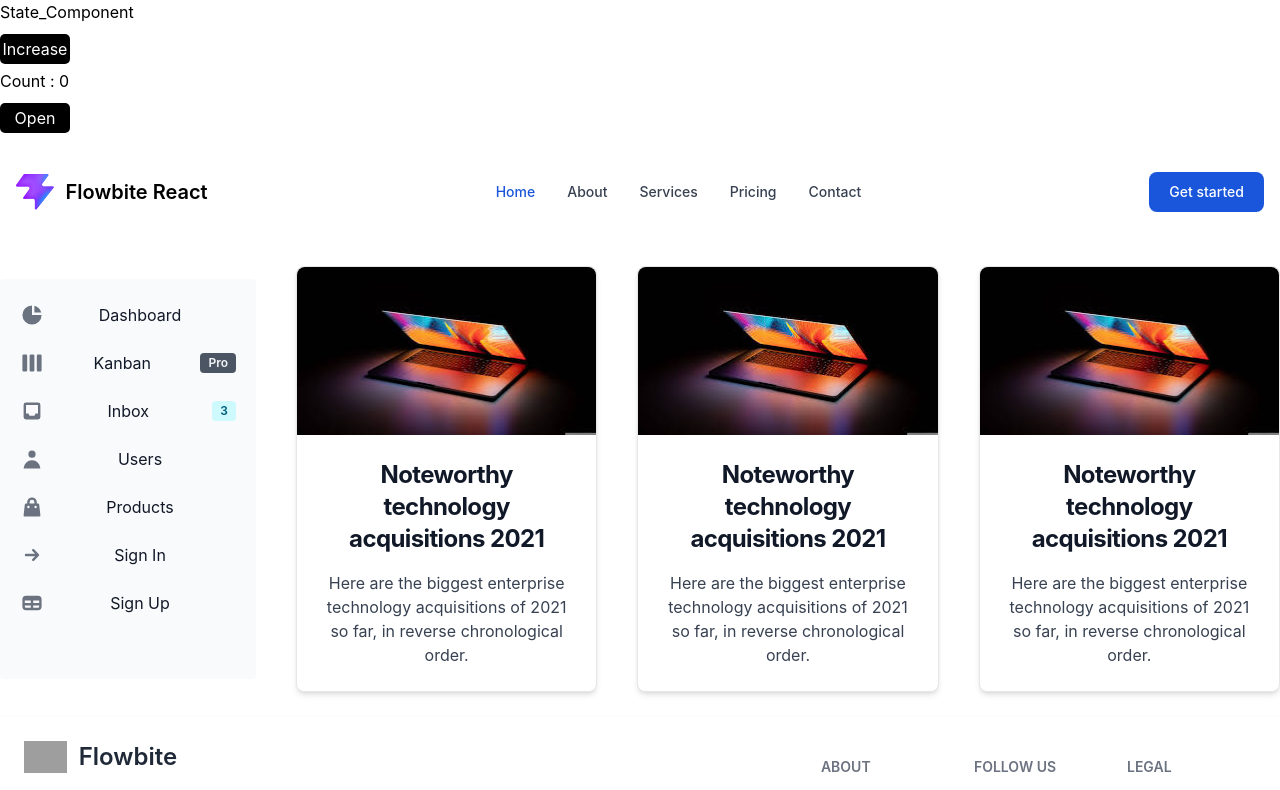
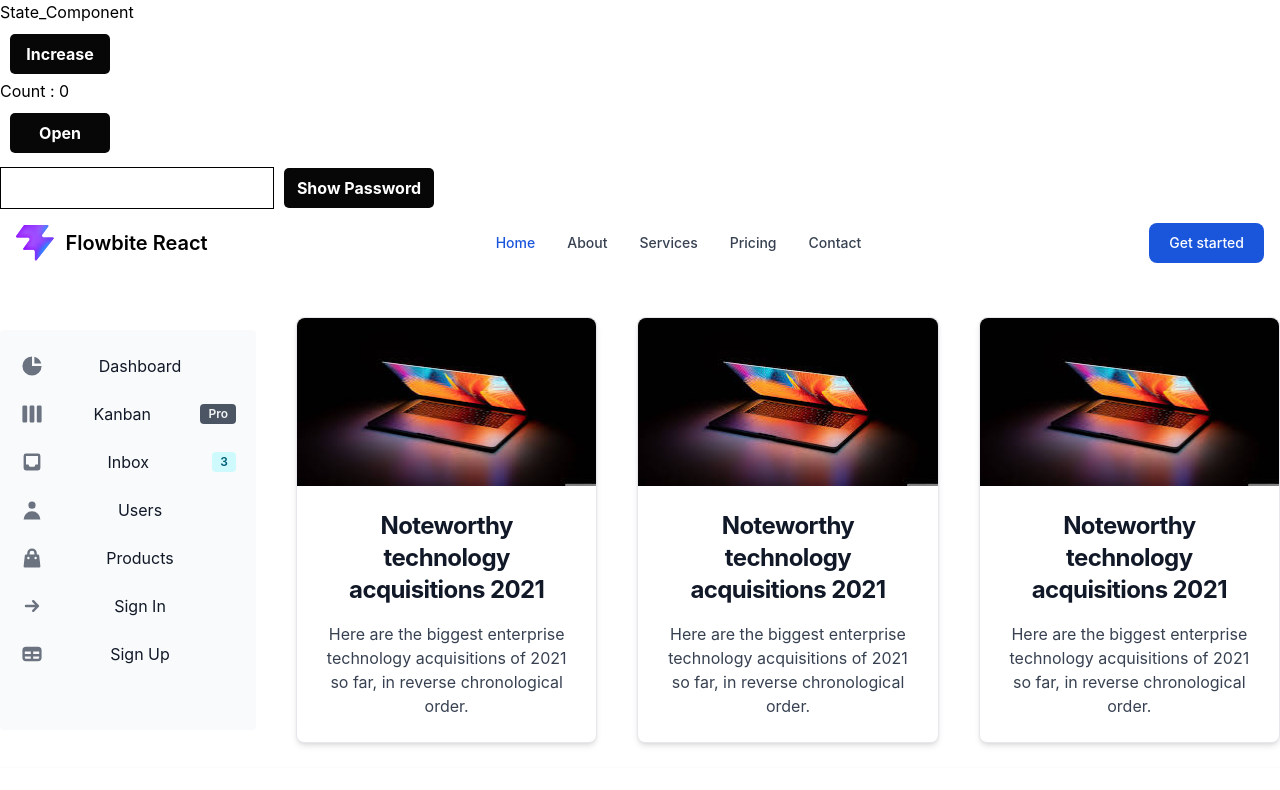
Before and after one commit to eshapatel2005/React_JS_Dashboard_Flowbite_Props, a React (Vite) app: page / in a window 1280 px wide. Shown: the top 790 px of the page. Built offline with nearby package versions, Linux system fonts and the light colour scheme; grey boxes are pictures that could not be loaded.

Commit message:
useState for show/hide password

```diff
--- a/src/App.css
+++ b/src/App.css
@@ -8,12 +8,29 @@
 }
 
 .btn1{
-  background-color:black;
+  background-color:rgb(7, 7, 7);
   color:white;
-  padding:2px;
+  padding:5px;
   border-radius:5px;
-  height:30px;
-  width:70px;
+  height:40px;
+  width:100px;
   margin-bottom:5px;
   margin-top:10px;
+  text-align:center;
+  margin-left:10px;
+  font-weight:bold;
 }
+
+.btn2{
+  background-color:rgb(7, 7, 7);
+  color:white;
+  padding:5px;
+  border-radius:5px;
+  height:40px;
+  width:150px;
+  margin-bottom:5px;
+  margin-top:10px;
+  text-align:center;
+  margin-left:10px;
+  font-weight:bold;
+}
--- a/src/components/State_Component.jsx
+++ b/src/components/State_Component.jsx
@@ -2,6 +2,9 @@ import React from 'react'
 import {useState} from 'react'
 
 function State_Component() {
+
+    //useState for show/hide password
+    const [show, setShow] = useState(false);
 
     //useState with boolean
     const [isOpen, setIsOpen] = useState(false);
@@ -52,6 +55,10 @@ function State_Component() {
 
     <button className="btn1" onClick={() => setIsOpen(!isOpen)}>   {isOpen ? "Close" : "Open"} </button>
     <h1>{isOpen}</h1>
+
+    <input type={show ? "text" : "password"} />
+    <button className="btn2" onClick={() => setShow(!show)}>{show ? "Hide" : "Show"} Password</button>
+
     </>
   )
 }
```
